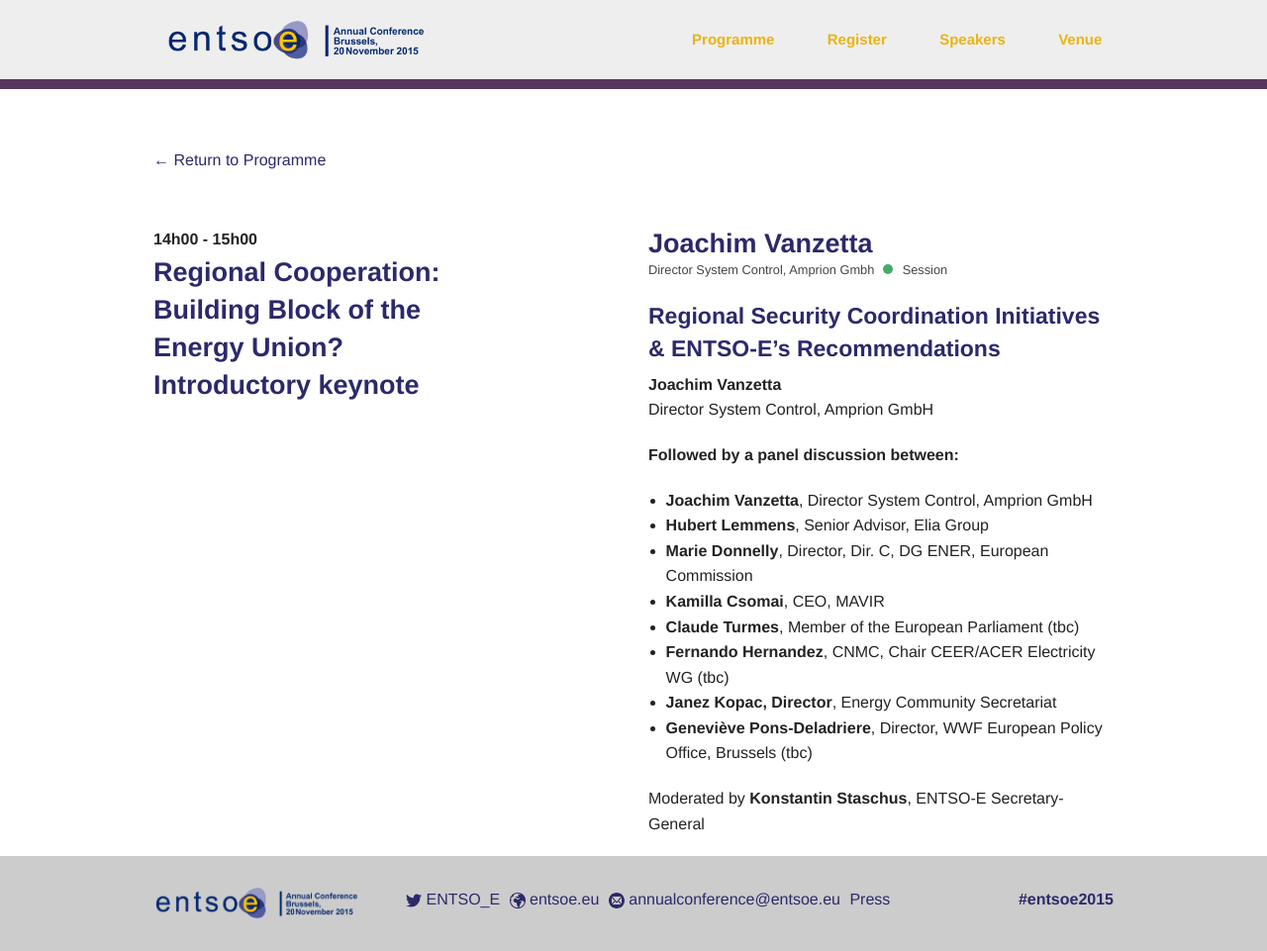
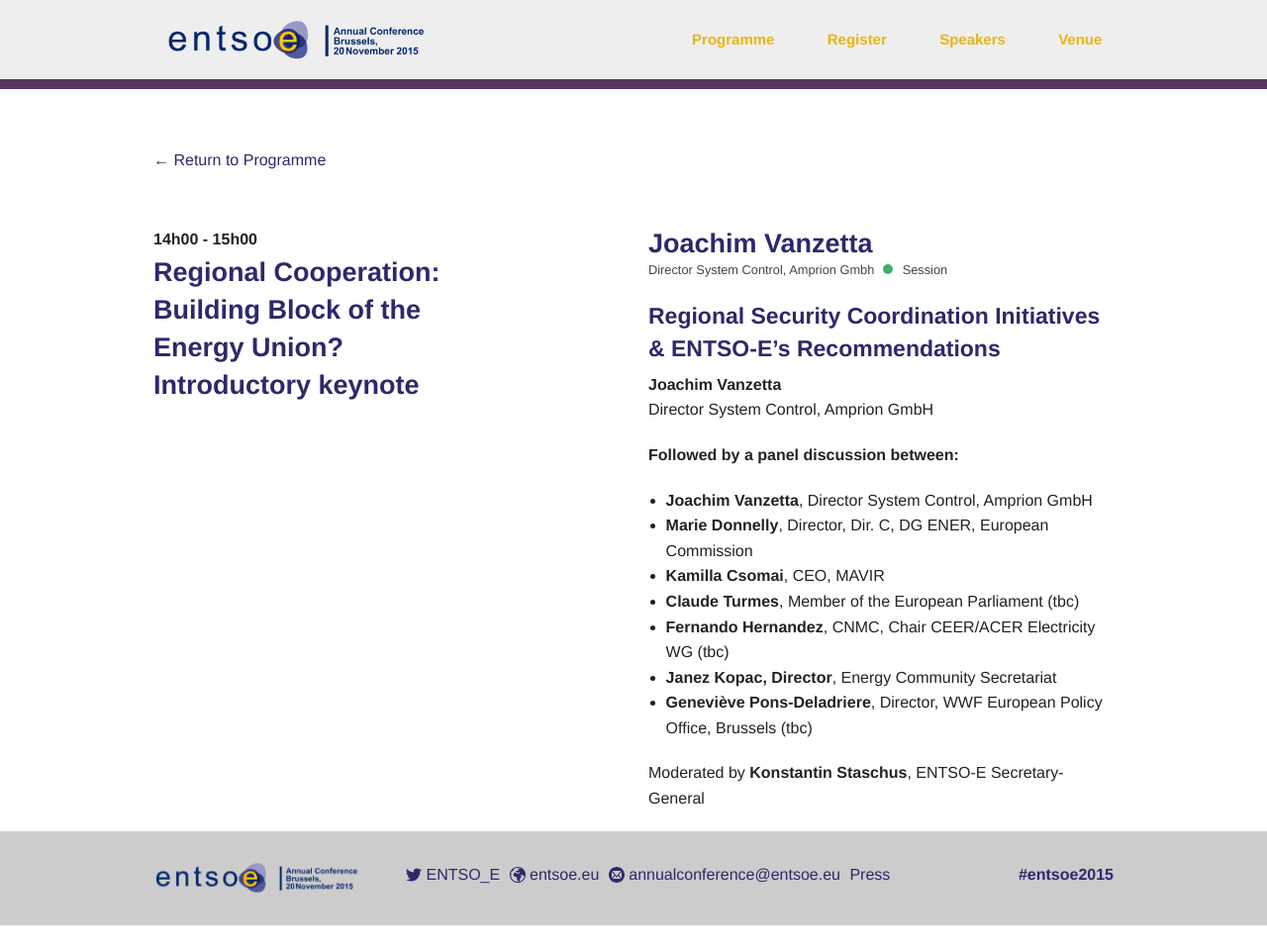
Before and after one commit to SmokeBellew1/entsoe_conf, a Jekyll site: the page built from _posts/schedule/2015-06-10-14h00.md, in a window 1280 px wide. Shown: the whole page at 99% size. Built offline with Jekyll 4.4.1, drawn with Linux system fonts in a browser that asks for light colours; after the commit the page ends 935 px from its top, so only the background shows below that.

Commit message:
removed Hubert Lemmens

```diff
--- a/_posts/schedule/2015-06-10-14h00.md
+++ b/_posts/schedule/2015-06-10-14h00.md
@@ -22,7 +22,6 @@
 __Followed by a panel discussion between:__
 
 - **Joachim Vanzetta**, Director System Control, Amprion GmbH
-- __Hubert Lemmens__, Senior Advisor, Elia Group
 - __Marie Donnelly__, Director, Dir. C, DG ENER, European Commission
 - **Kamilla Csomai**, CEO, MAVIR
 - __Claude Turmes__, Member of the European Parliament (tbc)
```
